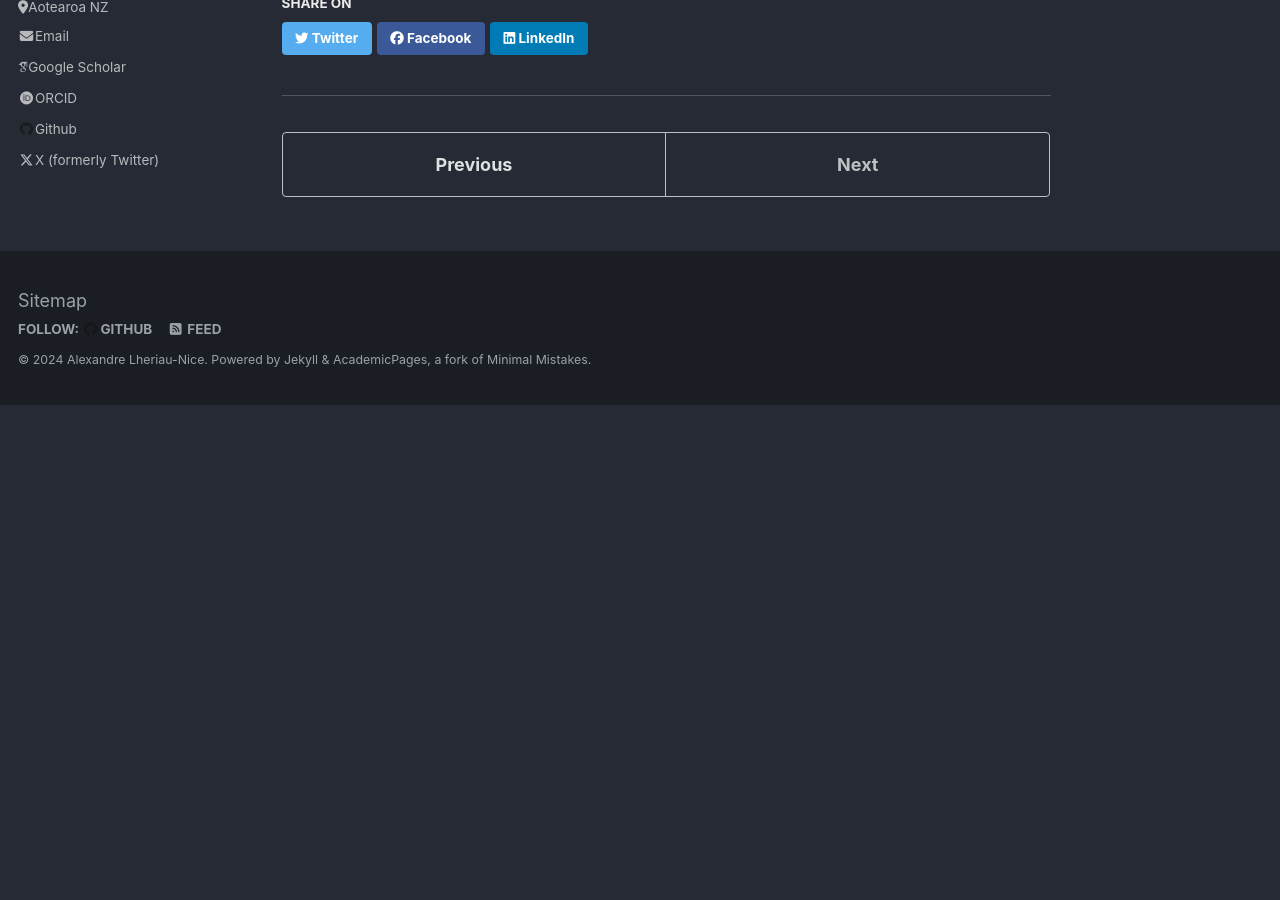
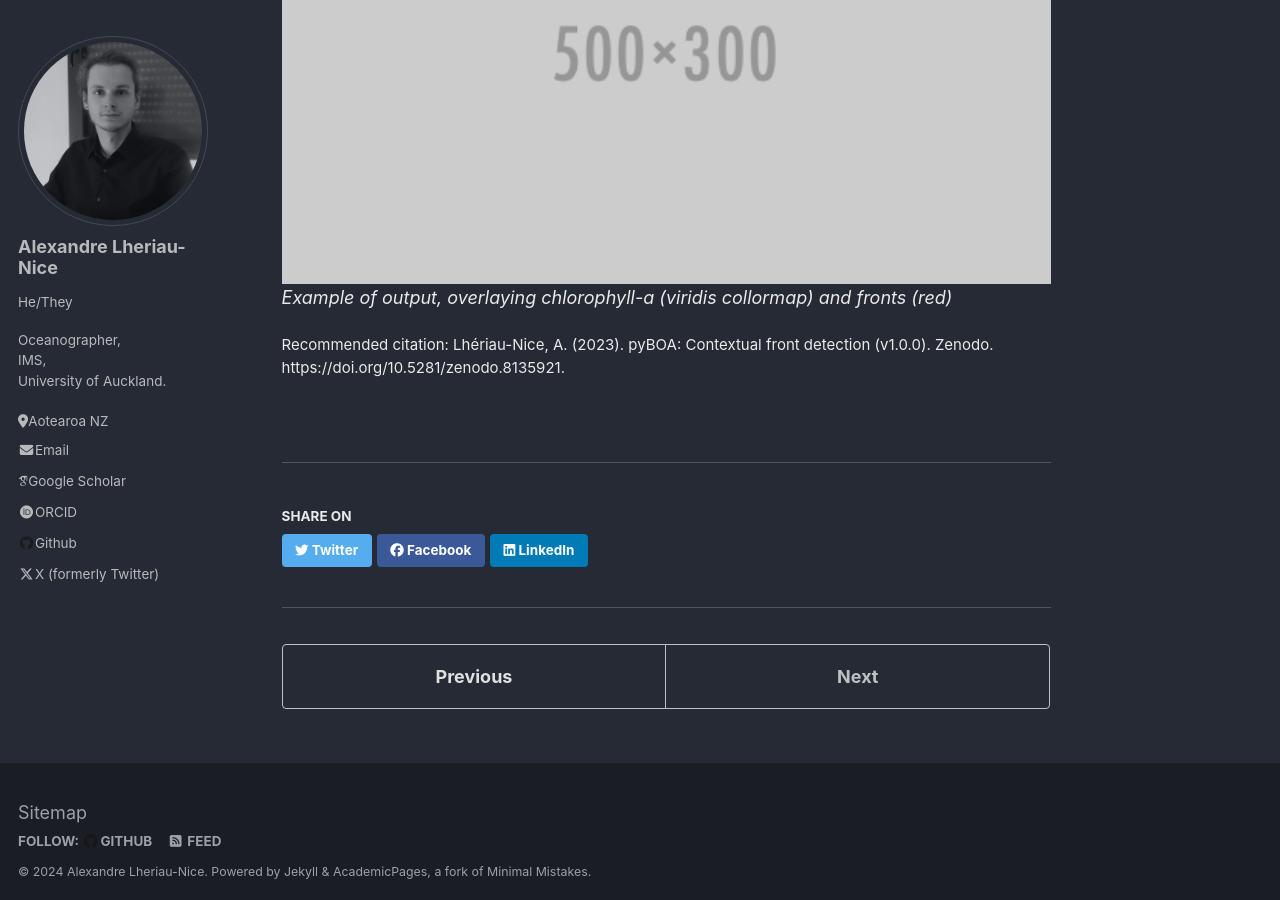
Before and after one commit to AlxLhrNc/AlxLhrNc.github.io, a Jekyll site: the page built from _portfolio/2023_pyBOA.md, in a window 1280 px wide and 900 px high, scrolled down 911 px. Built offline with Jekyll 4.4.1, drawn with Linux system fonts in a browser that asks for light colours; some web fonts are replaced; before the commit the page ends 1316 px from its top, so only the background shows below that.

Commit message:
Update 2023_pyBOA.md

```diff
--- a/_portfolio/2023_pyBOA.md
+++ b/_portfolio/2023_pyBOA.md
@@ -17,3 +17,6 @@ Additions: Generalized contextual filter, rolling percentile selection, morpholo
 What to get: The sample netcdf file, the stnd_alone file, and pyBOA.py.
 
 Important This works as an extension of the xarray packages and was built under python 3.9.
+
+<img src='/images/500x300.png' width="1000">
+_Example of output, overlaying chlorophyll-a (viridis collormap) and fronts (red)_
```
